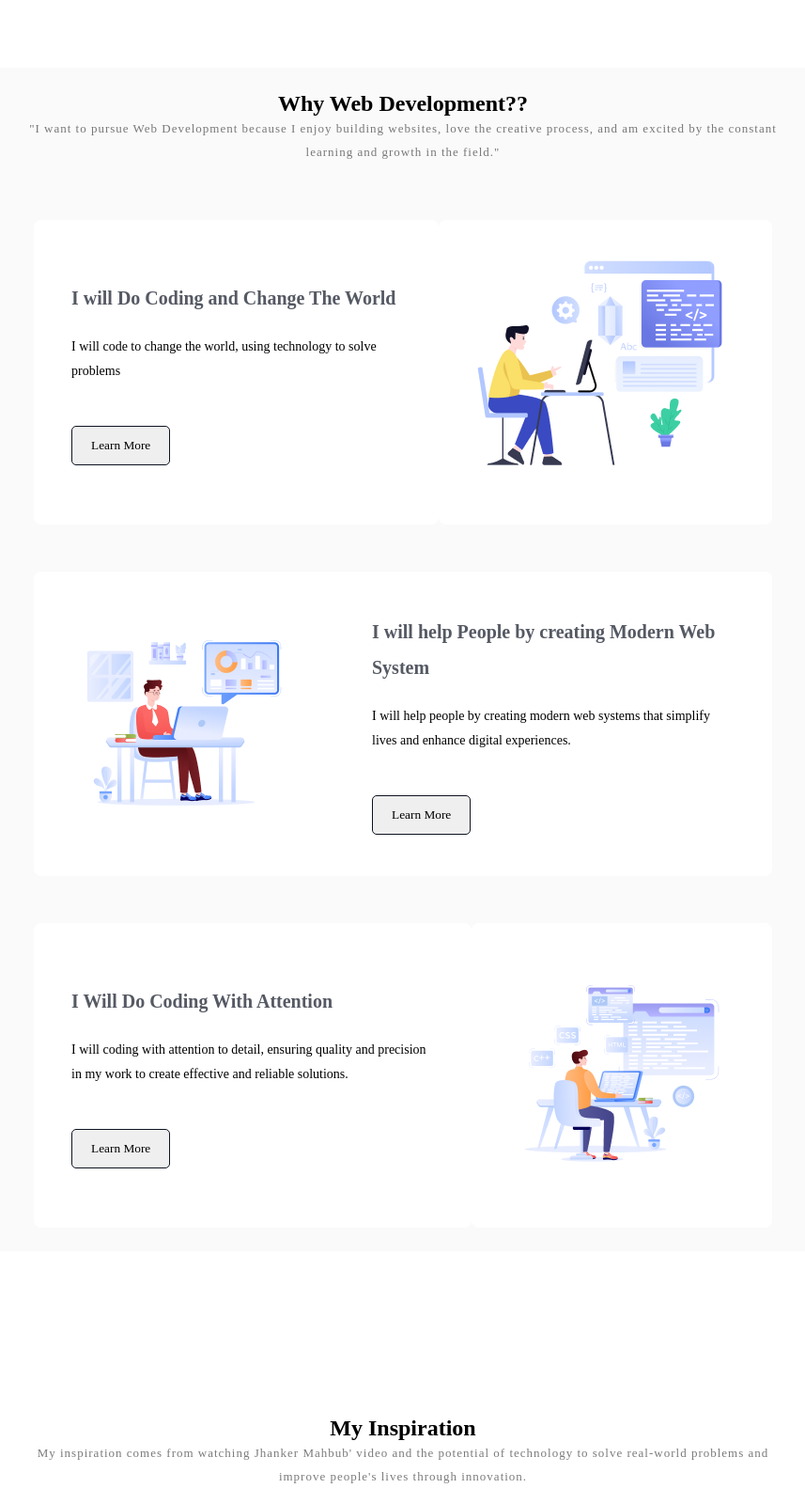
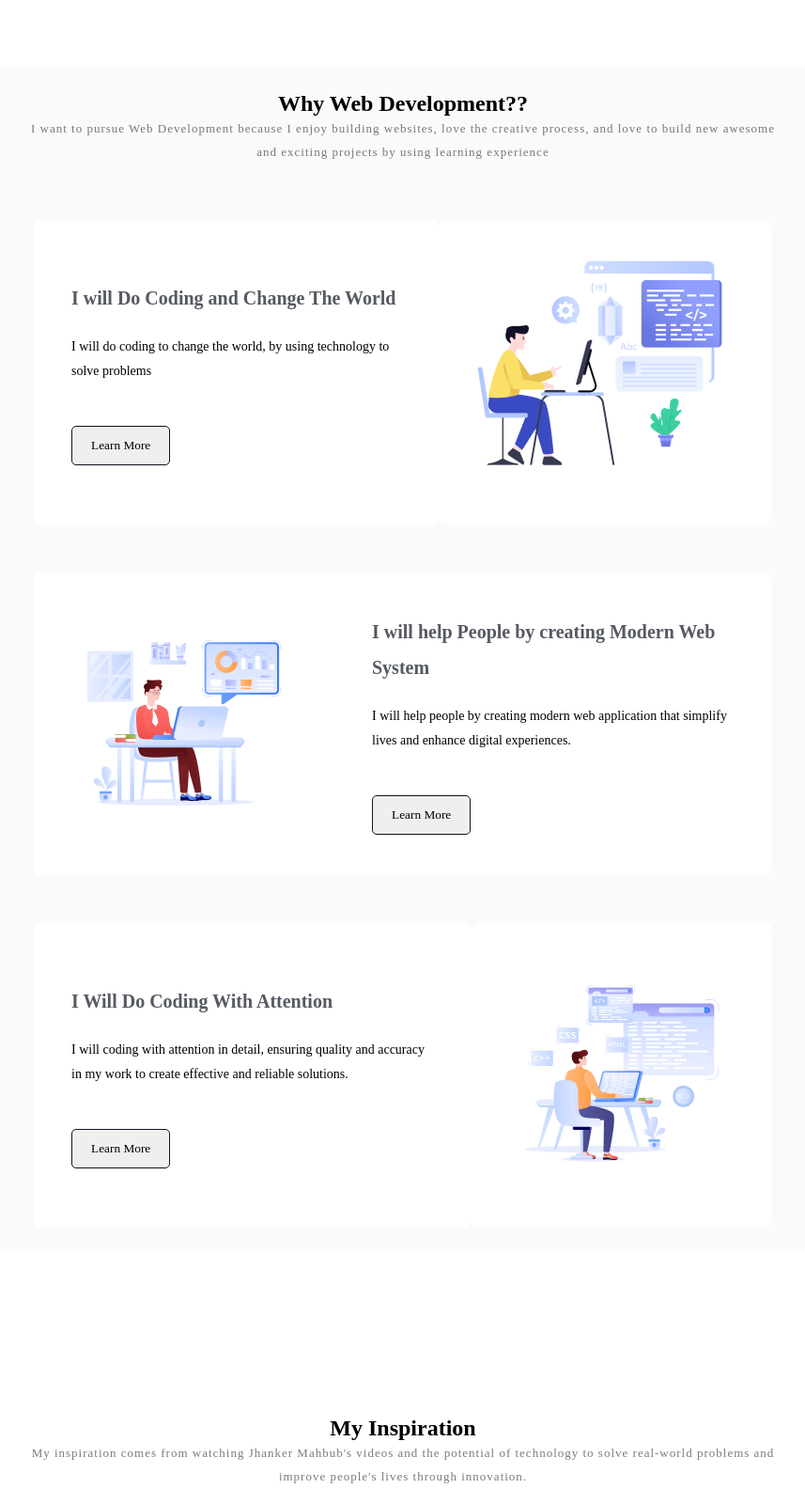
Before and after one commit to arahman225/First-Assignment-Test, a plain HTML site: page index.html in a window 1280 px wide. Shown: the part 740-2340 px from the top of the page at 94% size, without its empty margins (211-1068 px from the left). Drawn offline with Linux system fonts and the light colour scheme; a web font is replaced by a local one.

Commit message:
some coding edited

```diff
--- a/index.html
+++ b/index.html
@@ -41,13 +41,13 @@
             <div class="container" style="background: rgba(13, 19, 33, 0.02);">
                 <div class="section-title">
                     <h2>Why Web Development??</h2>
-                    <p class="para">"I want to pursue Web Development because I enjoy building websites, love the creative process, and am excited by the constant learning and growth in the field."</p>
+                    <p class="para">I want to pursue Web Development because I enjoy building websites, love the creative process, and love to build new awesome and exciting projects by using learning experience</p>
                 </div>
                 <div class="row-section">
                     <div class="col-why-development">
                         <div class="col-why-development-box">
                             <h3>I will Do Coding and Change The World</h3>
-                            <p>I will code to change the world, using technology to solve problems</p>
+                            <p>I will do coding to change the world, by using technology to solve problems</p>
                             <a href="https://www.programming-hero.com/" target="_b"><button class="btn-learn-more">Learn More</button></a>
                         </div>
                     </div>
@@ -66,7 +66,7 @@
                 </div>
                 <div class="col-why-development-box">
                     <h3>I will help People by creating Modern Web System</h3>
-                    <p>I will help people by creating modern web systems that simplify lives and enhance digital experiences.</p>
+                    <p>I will help people by creating modern web application that simplify lives and enhance digital experiences.</p>
                     <a href="https://www.programming-hero.com/" target="_b"><button class="btn-learn-more">Learn More</button></a>
                 </div>
             </div>
@@ -75,7 +75,7 @@
             <div class="col-why-development">
                 <div class="col-why-development-box">
                     <h3>I Will Do Coding With Attention</h3>
-                    <p>I will coding with attention to detail, ensuring quality and precision in my work to create effective and reliable solutions.</p>
+                    <p>I will coding with attention in detail, ensuring quality and accuracy in my work to create effective and reliable solutions.</p>
                     <a href="https://www.programming-hero.com/" target="_b"><button class="btn-learn-more">Learn More</button></a>
                 </div>
             </div>
@@ -96,7 +96,7 @@
             <div class="container">
                 <div class="section-title">
                     <h2>My Inspiration</h2>
-                    <p class="para">My inspiration comes from watching Jhanker Mahbub' video and the potential of technology to solve real-world problems and improve people's lives through innovation.</p>
+                    <p class="para">My inspiration comes from watching Jhanker Mahbub's videos and the potential of technology to solve real-world problems and improve people's lives through innovation.</p>
                 </div>
                 <div class="row-inspiration">
                     <div class="row-inspiration-box">
@@ -117,7 +117,7 @@
             <div class="container">
                 <div class="section-title">
                     <h2>My Current Target</h2>
-                    <p class="para">My current target is to enhance my coding skills, to change my lifestyles and to avoid laziness from my life.</p>
+                    <p class="para">My current target is to enhance my coding skills, to change my lifestyles and to avoid laziness from my ownlife.</p>
                 </div>
                 <div class="row-my-target">
                     <div class="col-my-target">
@@ -140,7 +140,7 @@
                         <div class="col-my-target-box" style="background: rgba(255, 223, 0, 0.05);">
                             <img src="assets/images/js.png" alt="">
                             <h3>JavaScript</h3>
-                            <p>JavaScript is a scripting or programming language that lets you add complex features</p>
+                            <p>JavaScript is a scripting or programming language that lets you add various features</p>
                             <a href="https://www.javascript.com/" target="_blank">Learn More</a>
                         </div>
                     </div>
@@ -173,7 +173,7 @@
 
     </main>
 
-
+<!-- footer section start -->
     <footer class="padding" id="contact">
         <div class="container">
             <div class="footer-row">
@@ -189,6 +189,6 @@
             </div>
         </div>
     </footer>
-
+<!-- footer section end -->
 </body>
 </html>
```
